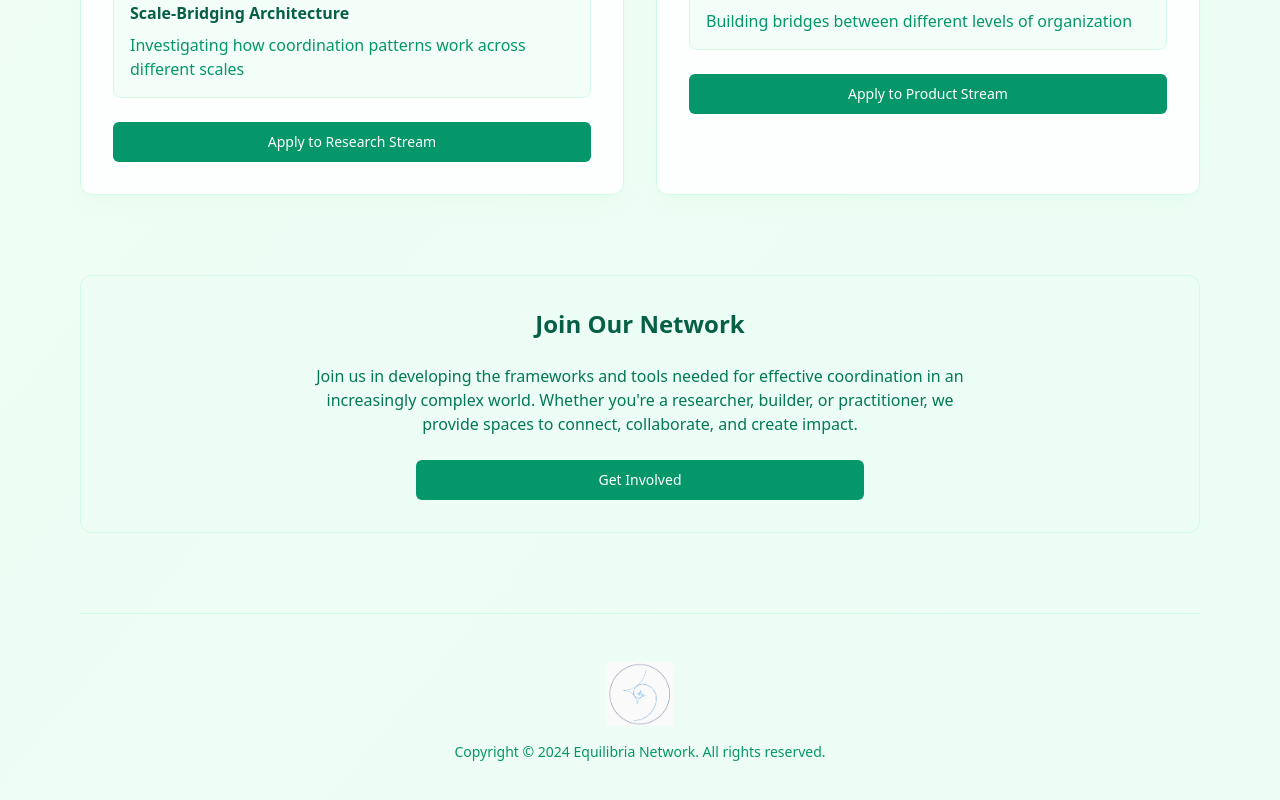
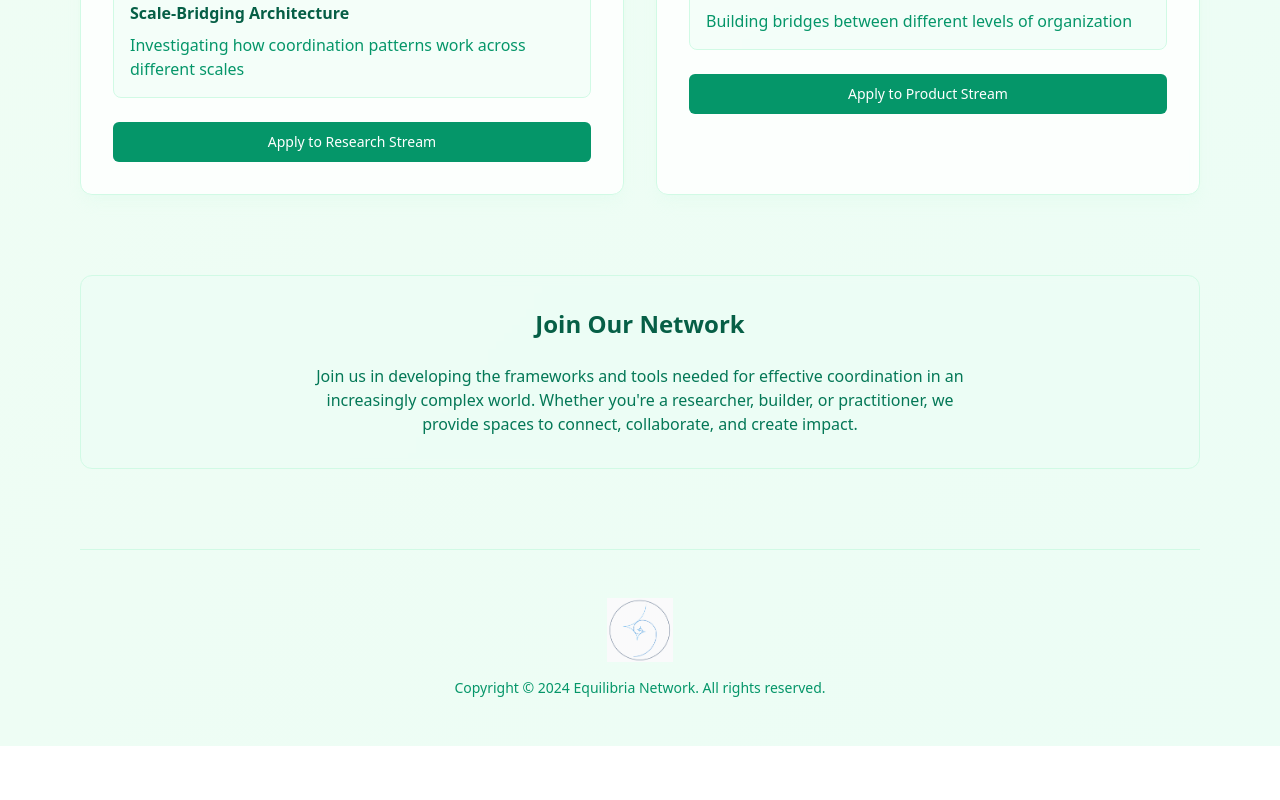
Before and after one commit to Equilibria-Network/eq-network, a React (Vite) app: page / in a window 1280 px wide. Shown: the part 815-1615 px from the top of the page. After the commit the page ends 1561 px from the top, so only its background shows below. Built offline with nearby package versions, Linux system fonts and the light colour scheme.

Commit message:
Update Index.tsx

```diff
--- a/src/pages/Index.tsx
+++ b/src/pages/Index.tsx
@@ -97,11 +97,12 @@ const Index = () => {
           <p className="text-emerald-700 max-w-2xl mx-auto">
             Join us in developing the frameworks and tools needed for effective coordination in an increasingly complex world. Whether you're a researcher, builder, or practitioner, we provide spaces to connect, collaborate, and create impact.
           </p>
-          <form onSubmit={handleSubscribe} className="max-w-md mx-auto space-y-4">
-            <Button type="submit" className="w-full bg-emerald-600 hover:bg-emerald-700 text-white">
-              Get Involved
-            </Button>
-          </form>
+          {/* Remove the form element and its button */}
+        </section>
+
+        {/* Newsletter Signup */}
+        <section className="text-center space-y-6 animate-fade-up">
+          <div className="ml-embedded" data-form="NU2hRJ"></div>
         </section>
 
         {/* Footer */}
```
